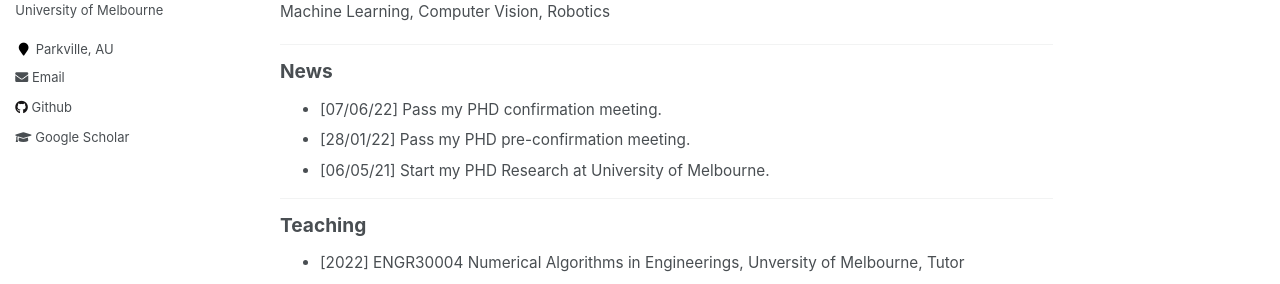
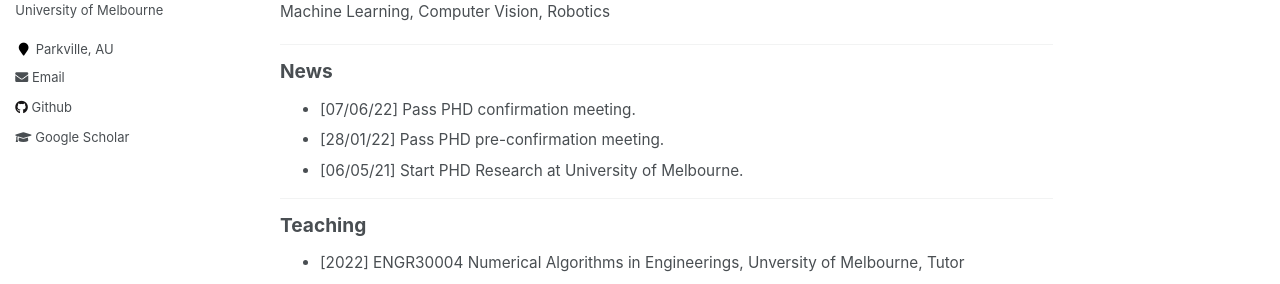
Before and after one commit to HaihangWu/HaihangWu.github.io, a Jekyll site: the page built from _pages/about.md, in a window 1280 px wide and 1130 px high. Shown: the part 314-598 px from the top of the window. Built offline with Jekyll 4.4.1, drawn with Linux system fonts in a browser that asks for light colours.

```diff
--- a/_pages/about.md
+++ b/_pages/about.md
@@ -27,9 +27,9 @@ Machine Learning, Computer Vision, Robotics
 
 News
 ======
-* [07/06/22] Pass my PHD confirmation meeting.
-* [28/01/22] Pass my PHD pre-confirmation meeting.
-* [06/05/21] Start my PHD Research at University of Melbourne.
+* [07/06/22] Pass PHD confirmation meeting.
+* [28/01/22] Pass PHD pre-confirmation meeting.
+* [06/05/21] Start PHD Research at University of Melbourne.
 
 <!---
 * [10/12/20] A paper accepted to SIGMOD (Core Rank A*).
```
